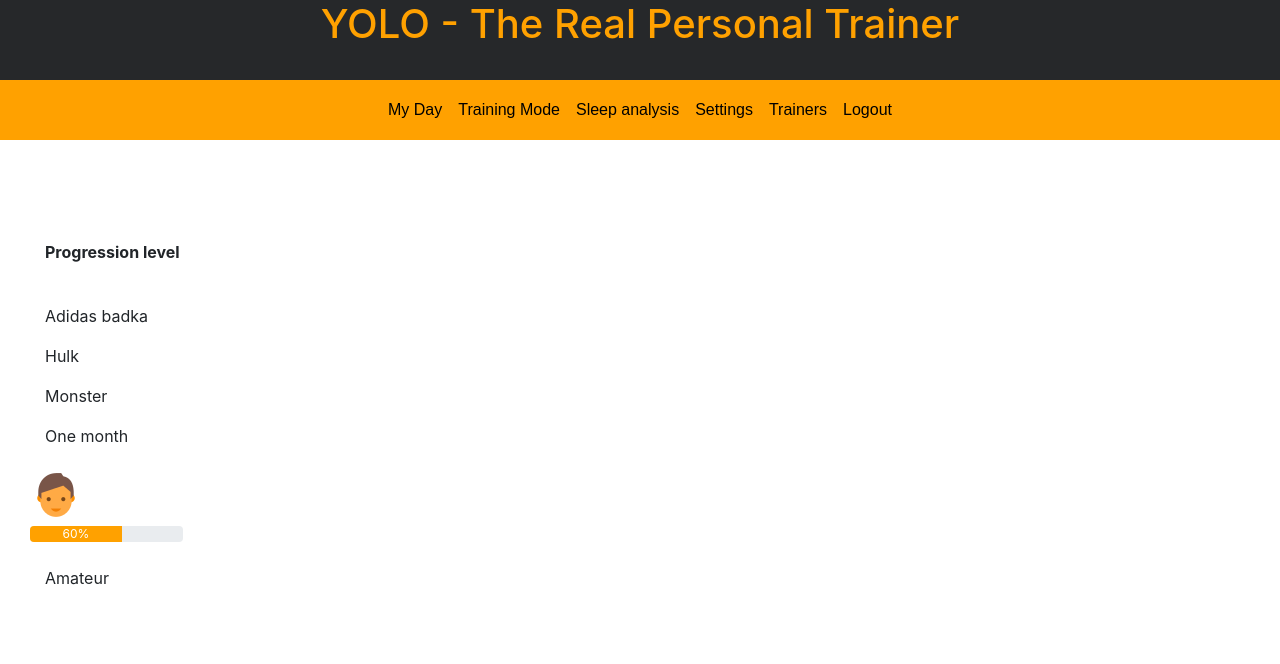
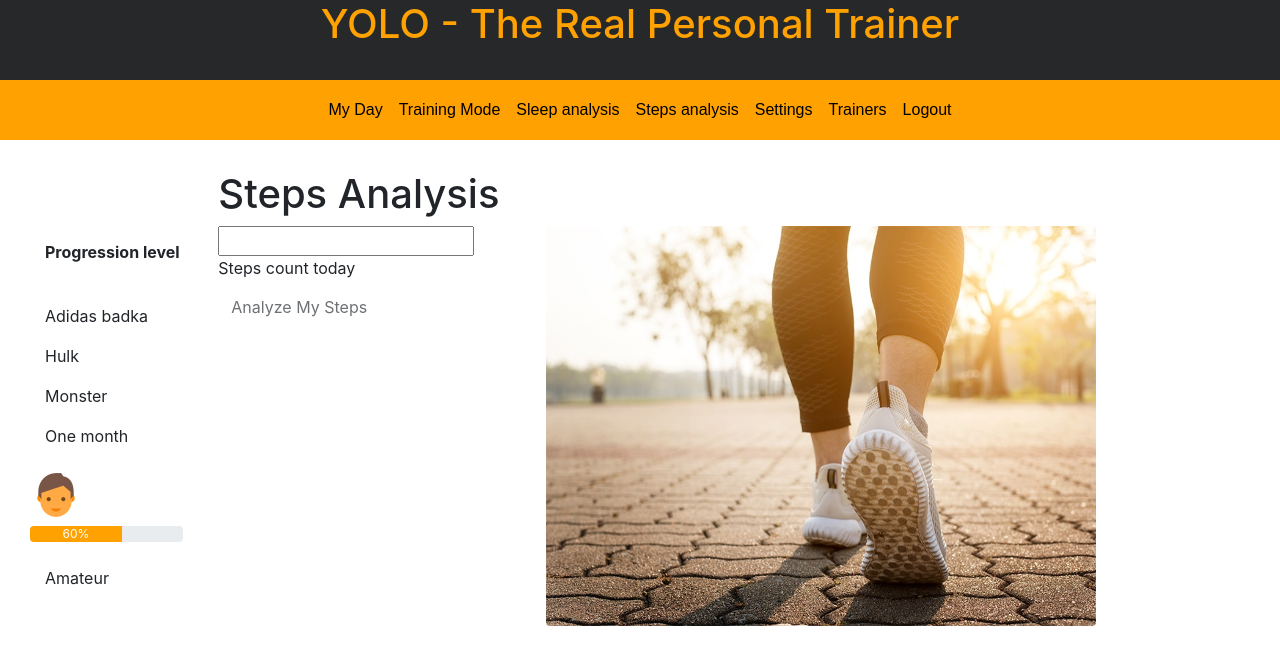
Before and after one commit to SZmiycharov/FMI-2018-fitness-app-frontend, an Angular app: page /steps in a window 1280 px wide. Before the commit this address led to /. Shown: the top 664 px of the page. Built offline with nearby package versions, Linux system fonts and the light colour scheme; sample sign-in values are in the browser's storage.

Commit message:
Add count analyzer functionality

```diff
--- a/src/app/app-routing.module.ts
+++ b/src/app/app-routing.module.ts
@@ -18,6 +18,7 @@ import { PersonalInformationComponent } from './personal-information-component/p
 import { WorkComponent } from './work-component/work.component';
 import { TechnologiesComponent } from './technologies-component/technologies.component';
 import { SleepComponent } from './sleep-component/sleep.component';
+import { StepsComponent } from './steps-component/steps.component';
 import { TrainersComponent } from './trainers-component/trainers.component';
 import { SettingsComponent } from './settings-component/settings.component';
 
@@ -27,6 +28,7 @@ const routes: Routes = [
   { path: 'work', component: WorkComponent },
   { path: 'technologies', component: TechnologiesComponent},
   { path: 'sleep', component: SleepComponent},
+  { path: 'steps', component: StepsComponent},
   { path: 'trainers', component: TrainersComponent},
   { path: 'setings', component: SettingsComponent},
   { path: 'clients', component: ClientsComponent},
--- a/src/app/app.component.html
+++ b/src/app/app.component.html
@@ -9,6 +9,7 @@
         <a class="btn btn-link" *ngIf="isLogged" (click)="checkLogin()" routerLink="/technologies">My Day</a>
         <a class="btn btn-link" *ngIf="isLogged" (click)="checkLogin()" routerLink="/work">Training Mode</a>
         <a class="btn btn-link" *ngIf="isLogged" (click)="checkLogin()" routerLink="/sleep">Sleep analysis</a>
+        <a class="btn btn-link" *ngIf="isLogged" (click)="checkLogin()" routerLink="/steps">Steps analysis</a>
         <a class="btn btn-link" *ngIf="isLogged" (click)="checkLogin()" routerLink="/setings">Settings</a>
         <a class="btn btn-link" *ngIf="isLogged" (click)="checkLogin()" routerLink="/trainers">Trainers</a>
         <a class="btn btn-link" *ngIf="!isLogged" (click)="checkLogin()" routerLink="/registration">Registration</a>
--- a/src/app/app.module.ts
+++ b/src/app/app.module.ts
@@ -28,6 +28,7 @@ import { AppRoutingModule }     from './app-routing.module';
 import { RegistrationComponent } from './registration-component/registration.component';
 import { NgbModal, NgbModule } from '@ng-bootstrap/ng-bootstrap';
 import { SleepComponent } from './sleep-component/sleep.component';
+import { StepsComponent } from './steps-component/steps.component';
 import { HttpClientModule } from '@angular/common/http';
 
 @NgModule({
@@ -37,6 +38,7 @@ import { HttpClientModule } from '@angular/common/http';
     WorkComponent,
     TechnologiesComponent,
     SleepComponent,
+    StepsComponent,
     TrainersComponent,
     SettingsComponent,
     ClientsComponent,
--- /dev/null
+++ b/src/app/model/steps.ts
@@ -0,0 +1,4 @@
+export class Steps {
+    public count:number;
+    public stepsAnalysisMessage:string;
+  }
--- /dev/null
+++ b/src/app/steps-component/steps.component.css
@@ -0,0 +1,17 @@
+.content {
+    text-align: center;
+    margin-top: 10px;
+    margin-bottom: 50px
+}
+
+a {
+    color:black;
+    font-family: 'PT Sans', Arial, sans-serif;
+    padding:7px;
+  }
+
+  a:hover{
+    text-decoration: none!important;
+    color: #46ADC6 !important;
+    cursor: pointer!important;
+  }
--- /dev/null
+++ b/src/app/steps-component/steps.component.html
@@ -0,0 +1,31 @@
+<div>
+        <div class="title">
+                <h1>Steps Analysis</h1>
+        </div>
+
+        <div class="row">
+                <div class="col-md-4">
+                        <form>
+                                <div class="row">
+                                        <div class="input-field col-sm-12">
+                                                <input required [(ngModel)]="steps.count" id="count" name="count" type="number" class="validate">
+                                                <label for="count">Steps count today</label>
+                                        </div>
+                                </div>
+
+                                <input [disabled]="!isValidData()" type="submit" (click)="stepsAnalyze()" class="btn waves-effect waves-light" name="submit"
+                                        value="Analyze My Steps">
+
+                                <h1 id="steps-analysis-text"></h1>
+                        </form>
+
+                </div>
+                <div class="col-md-4">
+                        <img class="rounded" src="../assets/steps.jpg" alt="New York" width="550" height="400">
+                </div>
+        </div>
+
+        <br>
+        <br>
+        <br>
+</div>
--- /dev/null
+++ b/src/app/steps-component/steps.component.ts
@@ -0,0 +1,48 @@
+import { Router } from '@angular/router';
+import {AuthenticationService } from './../services/login.service';
+import {Component, ElementRef, OnInit} from '@angular/core';
+import { ProfileService } from '../services/profile.service';
+import { Steps } from '../model/steps';
+
+
+@Component({
+    selector: 'steps',
+    templateUrl: './steps.component.html'
+})
+
+ export class StepsComponent implements OnInit {
+    public steps = new Steps();
+
+    constructor(private _router: Router,  private _service:AuthenticationService, private profileService: ProfileService) {}
+
+    ngOnInit() {
+      this._service.checkCredentials();
+    }
+
+    stepsAnalyze() {
+      let url = "http://127.0.0.1:1996/step-count-analyze?steps=" + this.steps.count + "&token=zWV5KmaAZTqZT0NuYGnCoC4fXoSgImvJtNBY"
+
+      console.log(url);
+
+      var request = $.ajax({
+        type: "GET",
+        url: url
+      });
+      request.done(function (res) {
+        console.log(res);
+        $('#steps-analysis-text').text(res);
+      });
+      request.fail(function (jqXHR, textStatus) {
+        console.error(jqXHR);
+        console.log({ err: true, message: "Request failed: " + textStatus });
+      });
+    }
+
+    isValidData():boolean{
+        if(! this.steps.count) {
+            return false;
+        }
+
+        return true;
+    }
+}
```
Also changed, not shown: src/app/sleep-component/sleep.component.ts (line endings or trailing spaces), src/assets/steps.jpg (added), 1 other file (tests, documents, lock files or other folders).
